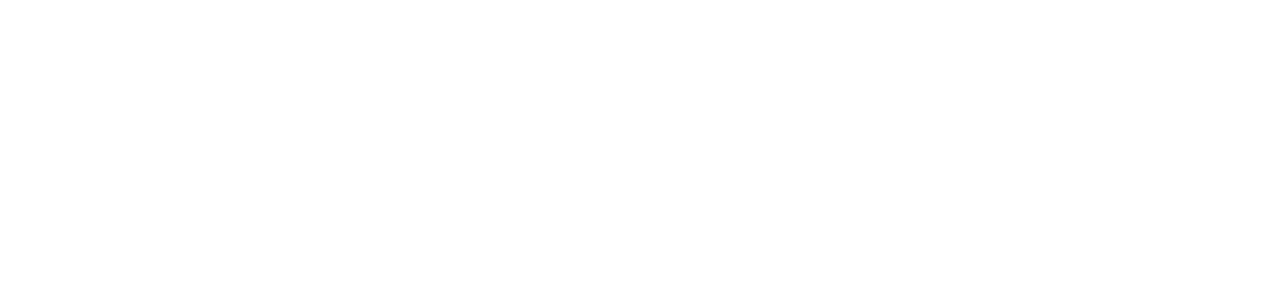
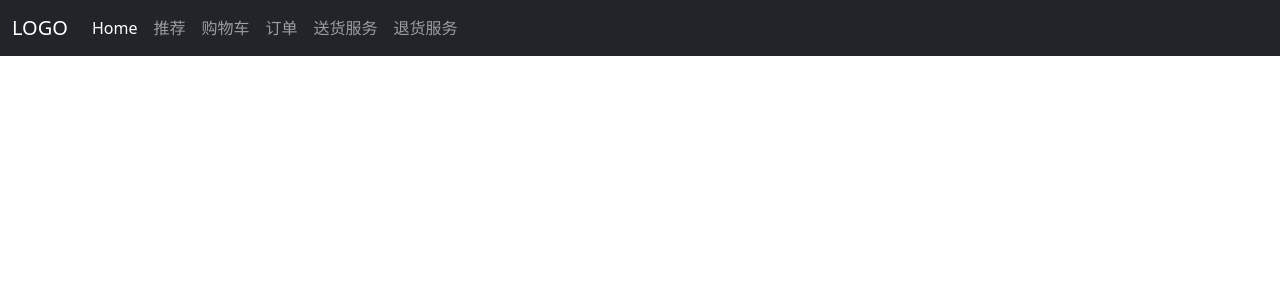
Before and after one commit to Jsyfer/angular-demo, an Angular app: page / in a window 1280 px wide. Shown: the top 300 px of the page. Built offline with nearby package versions, Linux system fonts and the light colour scheme.

Commit message:
add navbar component
添加导航栏组件

```diff
--- a/src/app/app.component.html
+++ b/src/app/app.component.html
@@ -1 +1,3 @@
+<app-navbar></app-navbar>
+
 <router-outlet></router-outlet>
--- a/src/app/app.module.ts
+++ b/src/app/app.module.ts
@@ -4,10 +4,12 @@
 import { AppRoutingModule } from './app-routing.module';
 import { AppComponent } from './app.component';
 import { NgbModule } from '@ng-bootstrap/ng-bootstrap';
+import { NavbarComponent } from './navbar/navbar.component';
 
 @NgModule({
   declarations: [
-    AppComponent
+    AppComponent,
+    NavbarComponent
   ],
   imports: [
     BrowserModule,
--- /dev/null
+++ b/src/app/navbar/navbar.component.html
@@ -0,0 +1,18 @@
+<nav class="navbar navbar-dark bg-dark navbar-expand">
+  <div class="container-fluid">
+    <a class="navbar-brand" href="#">LOGO</a>
+    <button class="navbar-toggler" type="button" data-bs-toggle="collapse" data-bs-target="#navbarNavAltMarkup" aria-controls="navbarNavAltMarkup" aria-expanded="false" aria-label="Toggle navigation">
+      <span class="navbar-toggler-icon"></span>
+    </button>
+    <div class="collapse navbar-collapse" id="navbarNavAltMarkup">
+      <div class="navbar-nav">
+        <a class="nav-link active" aria-current="page" href="#">Home</a>
+        <a class="nav-link" href="#">推荐</a>
+        <a class="nav-link" href="#">购物车</a>
+        <a class="nav-link" href="#">订单</a>
+        <a class="nav-link" href="#">送货服务</a>
+        <a class="nav-link" href="#">退货服务</a>
+      </div>
+    </div>
+  </div>
+</nav>
--- /dev/null
+++ b/src/app/navbar/navbar.component.ts
@@ -0,0 +1,15 @@
+import { Component, OnInit } from '@angular/core';
+
+@Component({
+  selector: 'app-navbar',
+  templateUrl: './navbar.component.html',
+  styleUrls: ['./navbar.component.css']
+})
+export class NavbarComponent implements OnInit {
+
+  constructor() { }
+
+  ngOnInit(): void {
+  }
+
+}
```
Also changed, not shown: src/app/navbar/navbar.component.css (added), 1 other file (tests, documents, lock files or other folders).
